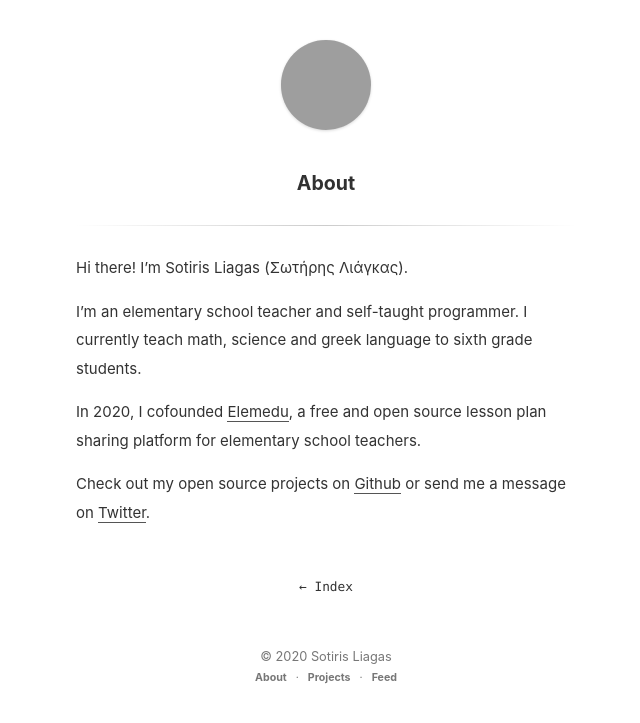
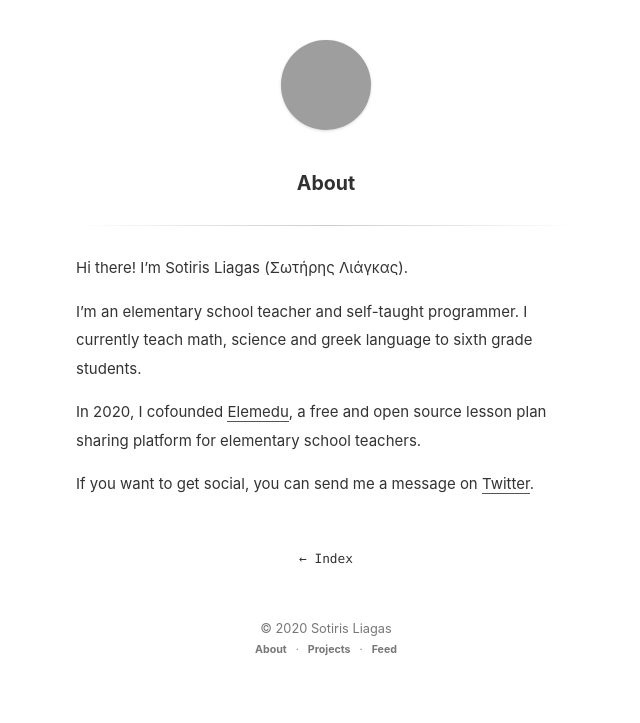
Before and after one commit to liagason/A-Jekyll-Blog, a Jekyll site: the page built from about.md, in a window 1280 px wide, cut to the strip 0-723 px from the top of the page. Shown: the whole strip, without its empty margins (314-954 px from the left). Built offline with Jekyll 4.4.1, drawn with Linux system fonts in a browser that asks for light colours; grey boxes are pictures that could not be loaded.

Commit message:
Update about.md

```diff
--- a/about.md
+++ b/about.md
@@ -9,4 +9,4 @@ I'm an elementary school teacher and self-taught programmer. I currently teach m
 
 In 2020, I cofounded [Elemedu](https://elemedu.com), a free and open source lesson plan sharing platform for elementary school teachers.
 
-Check out my open source projects on [Github](https://github.com/liagason) or send me a message on [Twitter](https://twitter.com/liagason).
+If you want to get social, you can send me a message on [Twitter](https://twitter.com/liagason).
```
